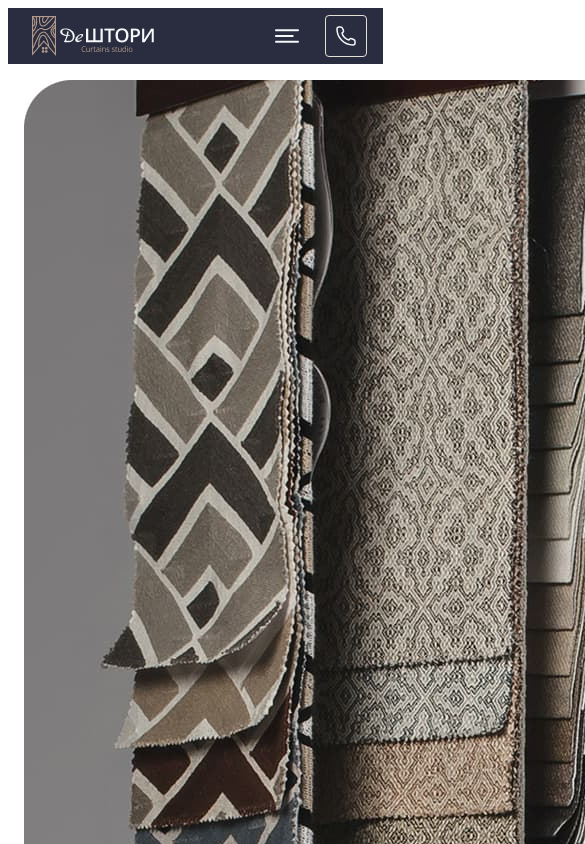
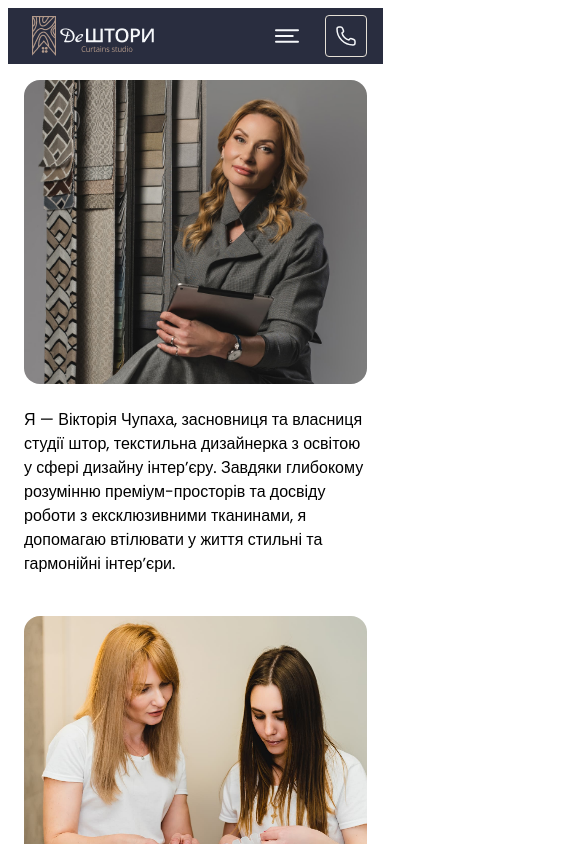
Before and after one commit to KP-Svitlana/deshtoro_byvolkova, a Next.js app: page /aboutUs in a window 390 px wide. Shown: the top 844 px of the page, 585 px wide, since content can reach past the window. Built offline with nearby package versions, Linux system fonts and the light colour scheme.

Commit message:
add mobile version css

```diff
--- a/src/app/aboutUs/page.js
+++ b/src/app/aboutUs/page.js
@@ -5,12 +5,12 @@ import { aboutUsData } from "@/constants";
 
 export default function AboutUs() {
   return (
-    <main>
+
       <section className="container aboutUs_section">
-        <ul>
+        <ul className="aboutUs_list">
           {aboutUsData.map((item) => {
             return (
-              <li key={item.label} >
+              <li key={item.label} className="aboutUs_item">
                 <Image src={item.src} alt={item.label} className="aboutUs_img"/>
                 <p className="aboutUs_text">{item.text}</p>
               </li>
@@ -19,6 +19,6 @@ export default function AboutUs() {
         </ul>
 
       </section>
-    </main>
+
   );
 }
--- a/src/app/globals.css
+++ b/src/app/globals.css
@@ -703,10 +703,54 @@ body {
 @media screen and (min-width: 375px) {
   .aboutUs_section {
     margin-top: 16px;
+    margin-bottom: 40px;
   }
 }
 @media (min-width: 1440px) {
   .aboutUs_section {
     margin-top: 80px;
+    margin-bottom: 100px;
+  }
+}
+
+@media screen and (min-width: 375px) {
+  .aboutUs_list {
+    display: flex;
+    justify-content: center;
+    align-items: center;
+    flex-direction: column;
+    gap: 40px;
+  }
+}
+
+@media screen and (min-width: 375px) {
+  .aboutUs_item {
+    width: 343px;
+    display: flex;
+    justify-content: center;
+    align-items: center;
+    flex-direction: column;
+    gap: 24px;
+  }
+}
+
+.aboutUs_img {
+  border-radius: 16px;
+  width: 100%;
+}
+@media screen and (min-width: 375px) {
+  .aboutUs_img {
+    height: 304px;
+    -o-object-fit: cover;
+       object-fit: cover;
+  }
+}
+
+@media screen and (min-width: 375px) {
+  .aboutUs_text {
+    font-weight: 400;
+    font-size: 16px;
+    line-height: 150%;
+    letter-spacing: 0;
   }
 }/*# sourceMappingURL=globals.css.map */
--- a/src/sass/layout/_aboutUs.scss
+++ b/src/sass/layout/_aboutUs.scss
@@ -1,8 +1,69 @@
 .aboutUs_section {
   @include mq(mobile) {
     margin-top: 16px;
+    margin-bottom: 40px;
   }
   @include mq(desktop) {
     margin-top: 80px;
+    margin-bottom: 100px;
   }
 }
+
+.aboutUs_list {
+  @include mq(mobile) {
+    @include flex(flex, center, center);
+    flex-direction: column;
+    gap: 40px;
+  }
+}
+
+.aboutUs_item {
+  @include mq(mobile) {
+    width: 343px;
+
+    @include flex(flex, center, center);
+    flex-direction: column;
+    gap: 24px;
+  }
+}
+
+.aboutUs_img {
+  border-radius: 16px;
+  width: 100%;
+
+  @include mq(mobile) {
+    height: 304px;
+    object-fit: cover;
+  }
+}
+
+.aboutUs_text {
+  @include mq(mobile) {
+    @include font(400, 16px, 150%, 0);
+  }
+}
+
+// .aboutUs_item:nth-child(1) {
+//   order: 5;
+// }
+// .aboutUs_item:nth-child(2) {
+//   order: 4;
+// }
+// .aboutUs_item:nth-child(3) {
+//   order: 2;
+// }
+// .aboutUs_item:nth-child(4) {
+//   order: 3;
+// }
+
+// .aboutUs_item:nth-child(5) {
+//   order: 5;
+// }
+
+// .aboutUs_item:nth-child(6){
+//   order: 6;
+// }
+
+// .aboutUs_item:nth-child(7) {
+//   order: 7;
+// }
```
Also changed, not shown: src/constants/aboutUsData.js (+4 -4 lines), 1 other file (tests, documents, lock files or other folders).
